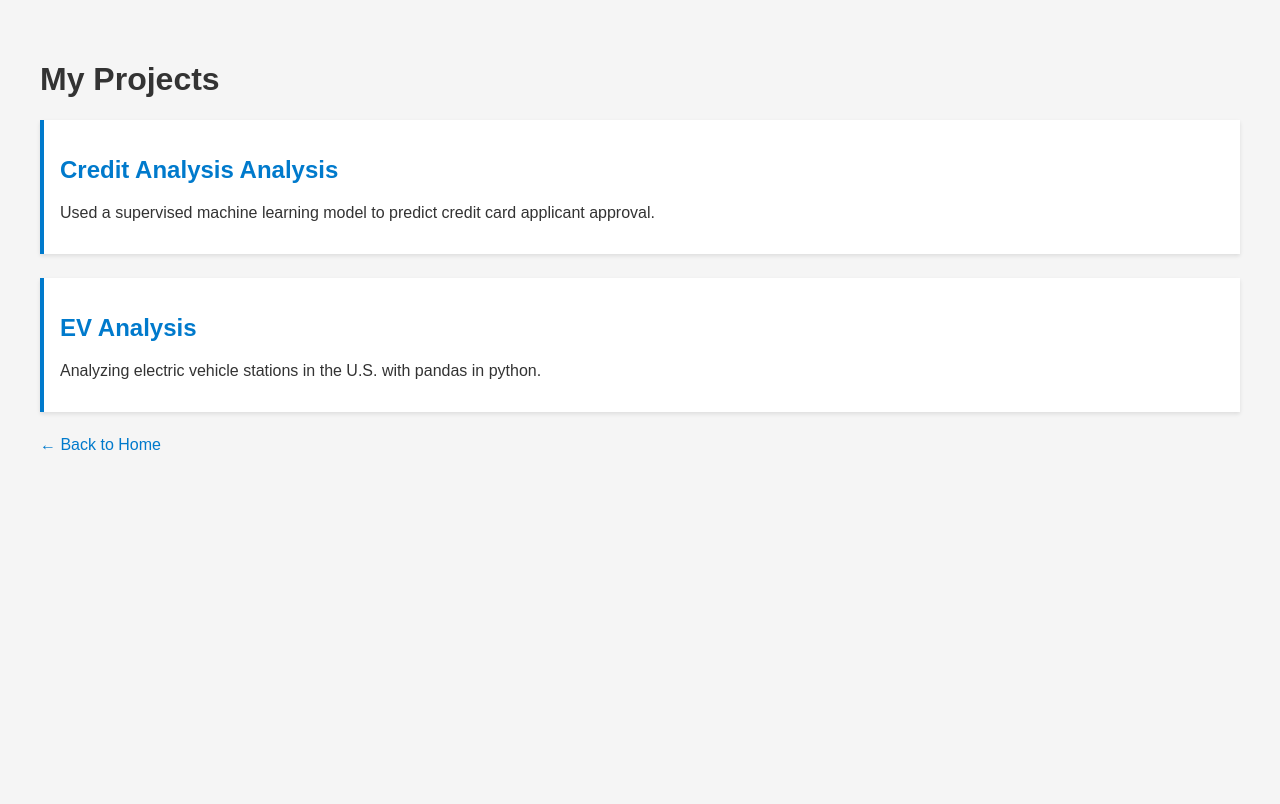
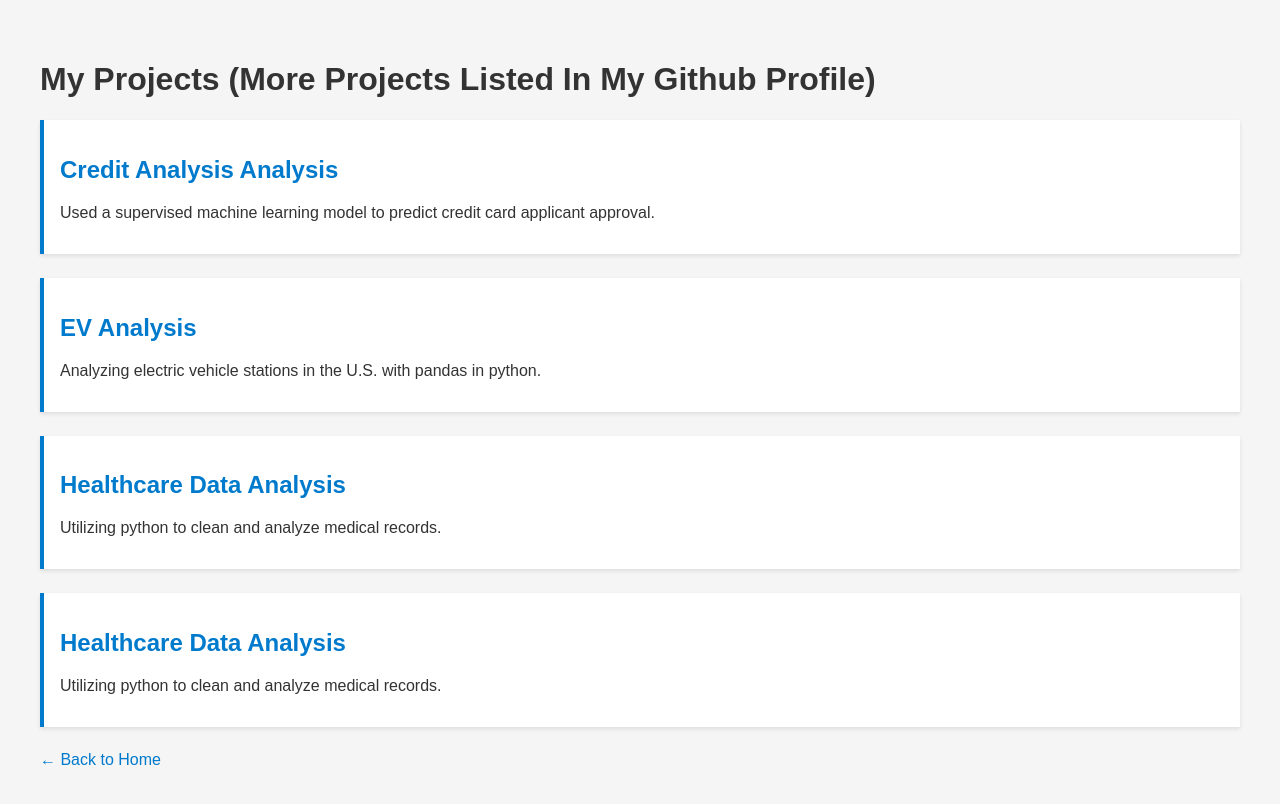
Before and after one commit to kianshahi/kianshahi.github.io, a plain HTML site: page projects.html in a window 1280 px wide. Drawn offline with Linux system fonts and the light colour scheme.

Commit message:
Update projects.html

```diff
--- a/projects.html
+++ b/projects.html
@@ -6,7 +6,7 @@
   <link rel="stylesheet" href="style.css">
 </head>
 <body>
-  <h1>My Projects</h1>
+  <h1>My Projects (More Projects Listed In My Github Profile)</h1>
 
   <div class="project">
     <h2><a href="https://github.com/kianshahi/Credit-ML-Project">Credit Analysis Analysis</a></h2>
@@ -18,6 +18,16 @@
     <p>Analyzing electric vehicle stations in the U.S. with pandas in python.</p>
   </div>
 
+  <div class="project">
+    <h2><a href="https://github.com/kianshahi/Medical-Record-Analysis">Healthcare Data Analysis</a></h2>
+    <p>Utilizing python to clean and analyze medical records.</p>
+  </div>
+
+  <div class="project">
+    <h2><a href="https://github.com/kianshahi/Medical-Record-Analysis">Healthcare Data Analysis</a></h2>
+    <p>Utilizing python to clean and analyze medical records.</p>
+  </div>
+
   <a href="index.html">← Back to Home</a>
 </body>
 </html>
```
